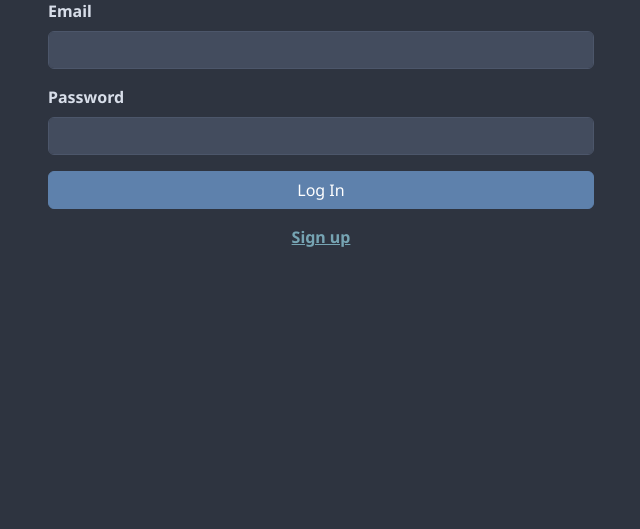
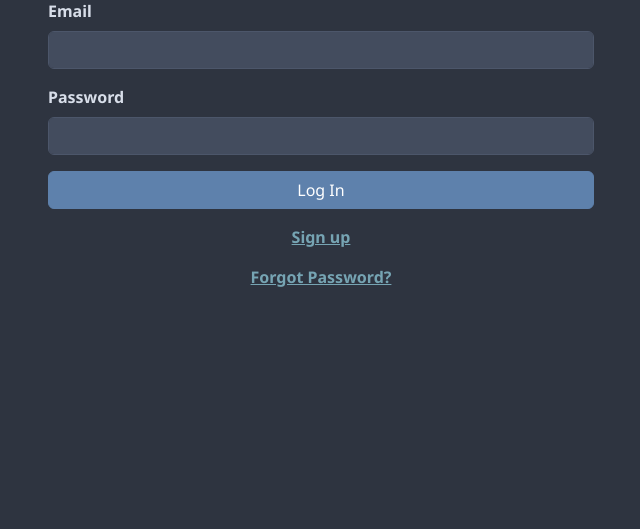
Before and after one commit to frnaky/2025SE_Gianfranco.M_AT1, a Flask app: page /login in a window 1280 px wide. Shown: the part 159-688 px from the top of the page, without its empty margins (319-959 px from the left). Run offline with Flask 3, Linux system fonts and the light colour scheme; some libraries are stand-ins or nearby versions.

Commit message:
Password Reset Email Working
Progress onto figuring out a way to reset a user's passwords, emails are successfully being sent from an email to the user email, with a password reset link allocated a secure cookie.

Will need to work on database updating through the reset_passsword link

```diff
--- a/main.py
+++ b/main.py
@@ -1,20 +1,33 @@
 from flask import Flask, render_template, redirect, url_for, request, flash, send_file, jsonify
 from flask_sqlalchemy import SQLAlchemy
 from flask_login import LoginManager, UserMixin, login_user, login_required, logout_user, current_user
-import bcrypt
 from datetime import datetime
-import os
-import re
+import os, re, bcrypt
 from io import StringIO, BytesIO
 import csv
+from flask import current_app as app
+from itsdangerous import URLSafeTimedSerializer
+from flask_mail import Mail, Message
+from dotenv import load_dotenv
 
 basedir = os.path.abspath(os.path.dirname(__file__))
 app = Flask(__name__)
-app.config['SECRET_KEY'] = 'your_secret_key'
+app.config['SECRET_KEY'] = os.getenv('SECRET_KEY', 'default_secret_key')
+
 #database file link
 app.config['SQLALCHEMY_DATABASE_URI'] = f'sqlite:///{os.path.join(basedir, "databaseFiles", "database.db")}' #testing weird solution on stackoverflow, might change after
 db = SQLAlchemy(app)
 
+#flask mail config
+load_dotenv()
+app.config['MAIL_SERVER'] = 'smtp.gmail.com'
+app.config['MAIL_PORT'] = 587
+app.config['MAIL_USE_TLS'] = True
+app.config['MAIL_USERNAME'] = os.getenv('MAIL_USERNAME')
+app.config['MAIL_PASSWORD'] = os.getenv('MAIL_PASSWORD')
+app.config['MAIL_DEFAULT_SENDER'] = 'no-reply@logvault.com'
+
+mail = Mail(app)
 
 login_manager = LoginManager(app)
 login_manager.login_view = 'login'
@@ -248,6 +261,58 @@ def delete_account():
     flash("Account Deleted.", "success")
     return redirect(url_for('dashboard'))
 
+@app.route('/forgot_password', methods=['GET', 'POST'])
+def forgot_password():
+    if request.method == 'POST':
+        email = request.form['email']
+        user = User.query.filter_by(email=email).first()
+        if user:
+            s = URLSafeTimedSerializer(app.config['SECRET_KEY'])
+            token = s.dumps(email, salt='password-reset')
+
+            reset_link = url_for('reset_password', token=token, _external=True)
+
+            msg = Message('Password Reset Request',
+                          sender=app.config['MAIL_DEFAULT_SENDER'],
+                          recipients=[email])
+            msg.body = (
+                f"Hello LogVault User!,\n\n"
+                "You have FORGOTTTEN your password.. "
+                "If you initiated this request, please click the link below to reset your password:\n\n"
+                f"{reset_link}\n\n"
+                "If you DID NOT request a password reset, please ignore this email.\n\n"
+                "Cheers,\n"
+                "Gianfranco from LogVault"
+            )
+            mail.send(msg)
+
+            flash('A password reset link has been sent to your email. Check your Spam.', 'info')
+            return redirect(url_for('login'))
+        else:
+            flash('Email Not Found!', 'danger')
+            return redirect(url_for('forgot_password'))
+
+    return render_template('forgot_password.html')
+
+@app.route('/reset_password/<token>', methods=['GET', 'POST'])
+def reset_password(token):
+    try:
+        s = URLSafeTimedSerializer(app.config['SECRET_KEY'])
+        email = s.loads(token, salt='password-reset', max_age=3600)  # token expires in 1 hour
+        user = User.query.filter_by(email=email).first()
+
+        if request.method == 'POST':
+            new_password = request.form['password']
+            user.set_password(new_password)
+            db.session.commit()
+            flash('Your password has been reset successfully!', 'success')
+            return redirect(url_for('login'))
+
+        return render_template('reset_password.html', token=token)
+
+    except SignatureExpired:
+        flash('The reset link has expired.', 'danger')
+        return redirect(url_for('forgot_password'))
 
 if __name__ == "__main__":
     app.run(debug=True, host="0.0.0.0", port=5000)
--- a/requirements.txt
+++ b/requirements.txt
@@ -4,3 +4,5 @@ flask_wtf
 flask-csp
 flask_sqlalchemy
 flask-login
+Flask-Mail
+python-dotenv
--- a/templates/login.html
+++ b/templates/login.html
@@ -28,6 +28,9 @@
     <p class="text-center mt-3">
       <a href="{{ url_for('signup') }}">Sign up</a>
     </p>
+    <p class="text-center mt-3">
+      <a href="{{ url_for('forgot_password') }}">Forgot Password?</a>
+    </p>
   </div>
 </div>
 {% endblock %}
```
Also changed, not shown: templates/forgot_password.html (+23 -0 lines), README.md, databaseFiles/database.db.
